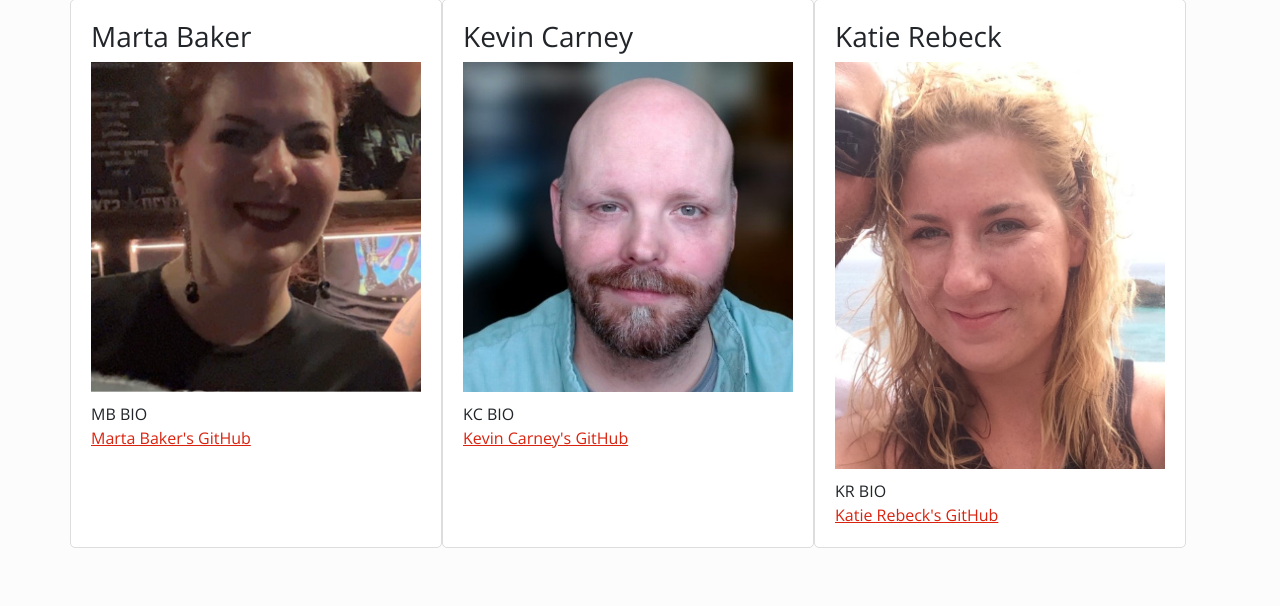
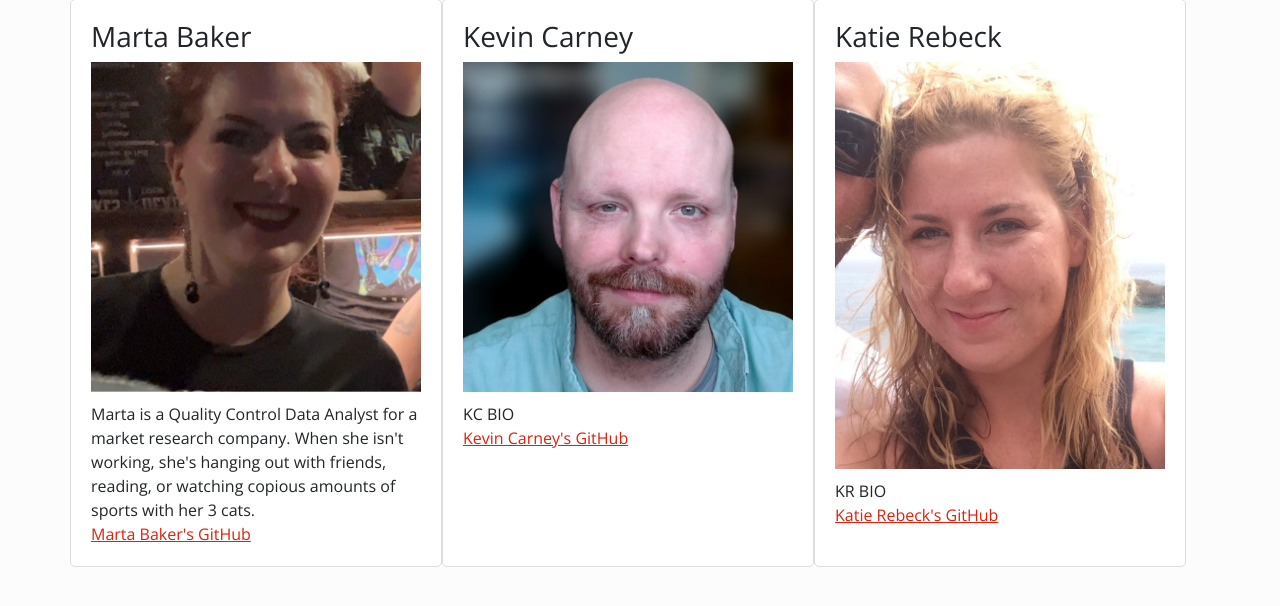
Before and after one commit to KevinPCarney/Project-3-Group-03, a Flask app: page /about_us in a window 1280 px wide. Shown: the part 177-783 px from the top of the page. Run offline with Flask 3, Linux system fonts and the light colour scheme.

Commit message:
Updated About-Us for Marta

```diff
--- a/app/templates/about_us.html
+++ b/app/templates/about_us.html
@@ -49,7 +49,7 @@
             <div class="col-md-4 about-block">
                 <h3>Marta Baker</h3>
                 <img src="static/images/Marta.jpg" alt="Marta Baker" class="img-fluid">
-                <p>MB BIO</p>
+                <p>Marta is a Quality Control Data Analyst for a market research company. When she isn't working, she's hanging out with friends, reading, or watching copious amounts of sports with her 3 cats.</p>
                 <a href="https://github.com/martabaker">Marta Baker's GitHub</a>
             </div>
 
```
